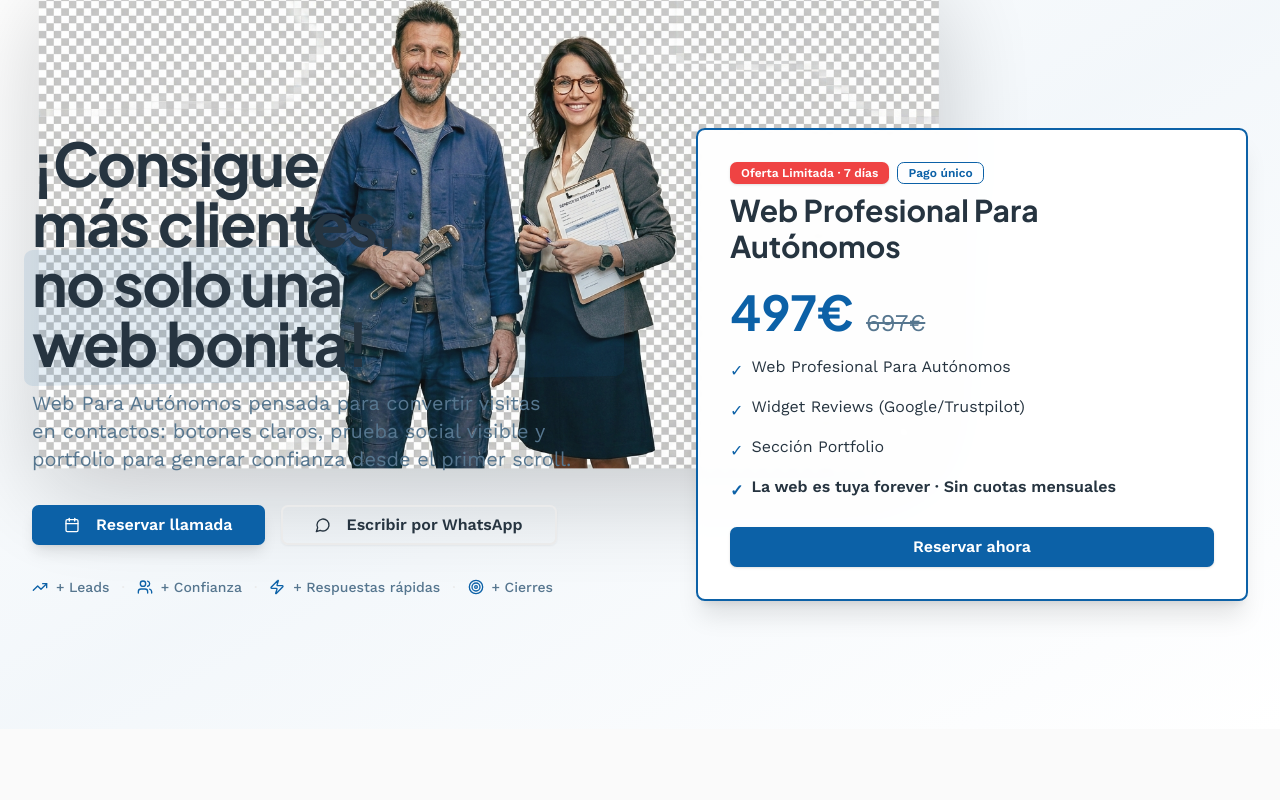
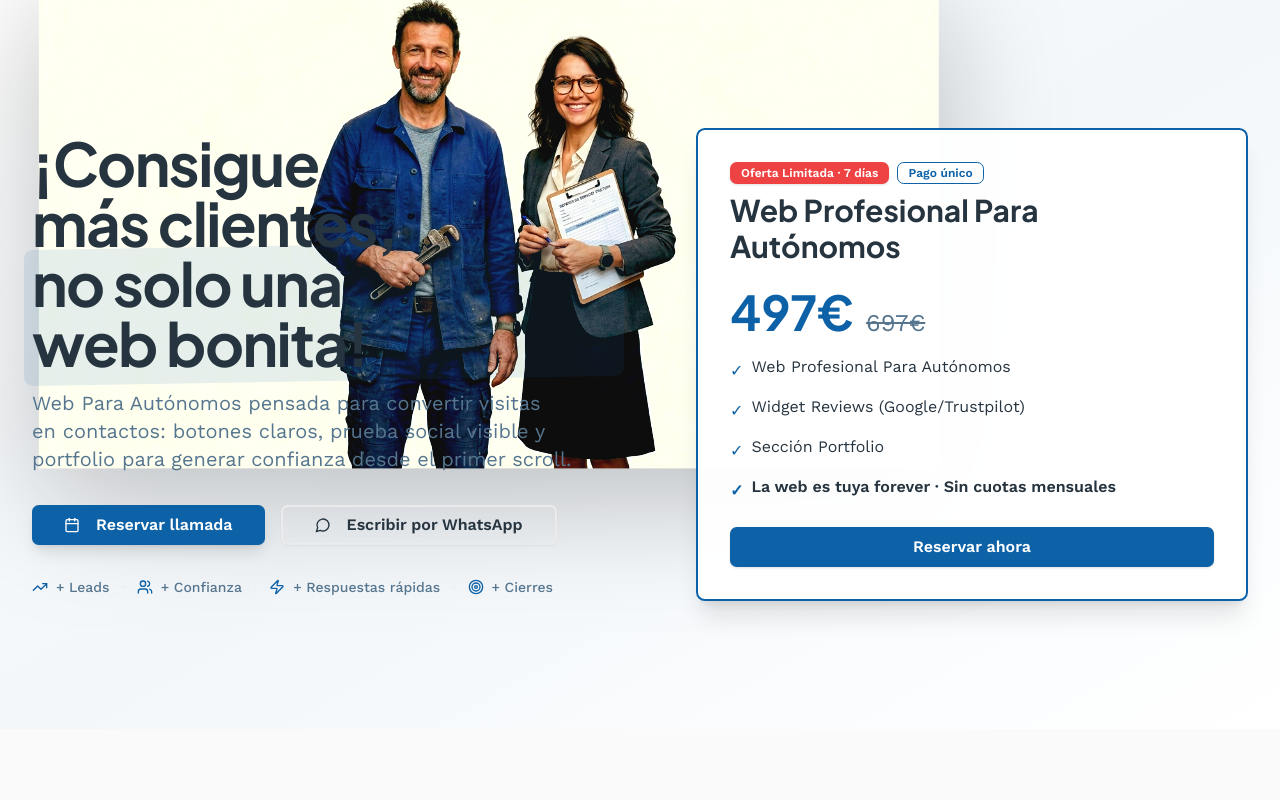
Before and after one commit to fsmartcfs-code/sg-f578bdde-0a98-4ac7-af00-b40a6d478feb-1776842642, a Next.js app: page / in a window 1280 px wide. Shown: the top 800 px of the page. Built offline with nearby package versions, Linux system fonts and the light colour scheme.

Commit message:
fix(landing): revert to original image and css filters

```diff
--- a/src/components/Hero.tsx
+++ b/src/components/Hero.tsx
@@ -12,13 +12,14 @@ export function Hero() {
       <div className="absolute inset-0 flex items-center justify-center pointer-events-none" style={{ transform: 'translateX(-4cm) translateY(3cm)' }}>
         <div className="relative w-[600px] h-[700px] md:w-[750px] md:h-[850px] lg:w-[900px] lg:h-[1000px]">
           <Image
-            src="/Gemini_Generated_Image_ea7x05ea7x05ea7x.png"
+            src="/Gemini_Generated_Image_ljx3woljx3woljx3.png"
             alt="Plomero profesional"
             width={900}
             height={1000}
             className="object-contain object-top"
             style={{
-              filter: 'drop-shadow(0 25px 50px rgba(0,0,0,0.2))',
+              filter: 'brightness(0.95) contrast(1.4) saturate(1.3) drop-shadow(0 30px 60px rgba(0,0,0,0.25))',
+              mixBlendMode: 'darken',
               opacity: 0.95
             }}
             priority
```
